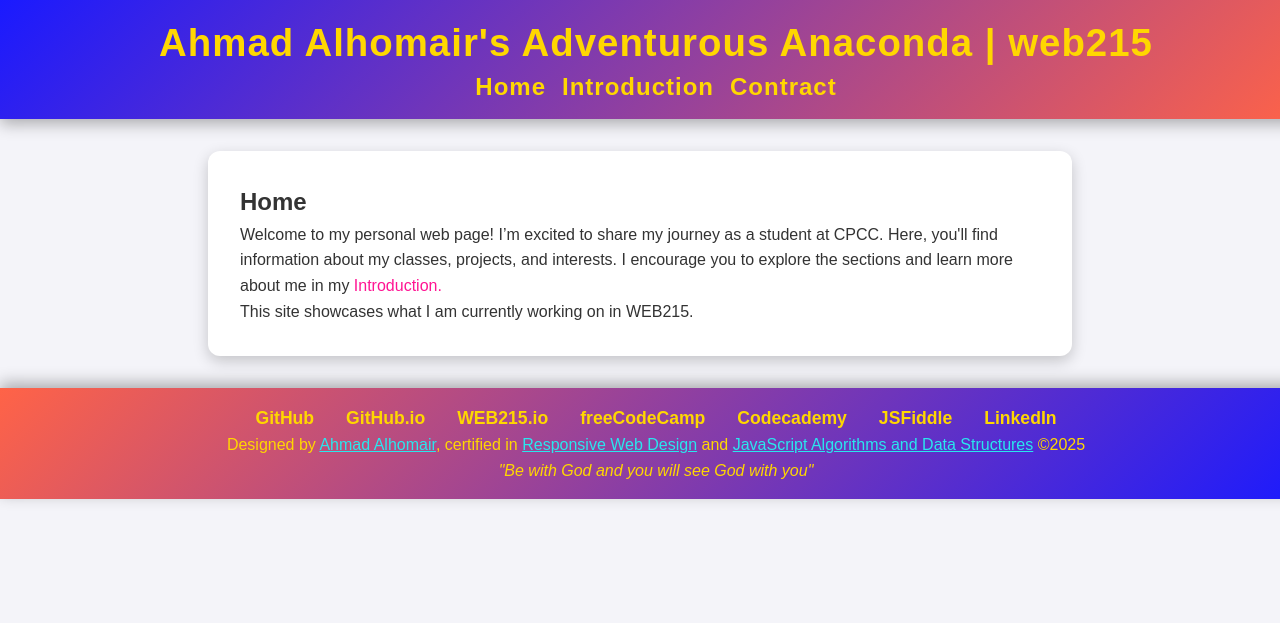
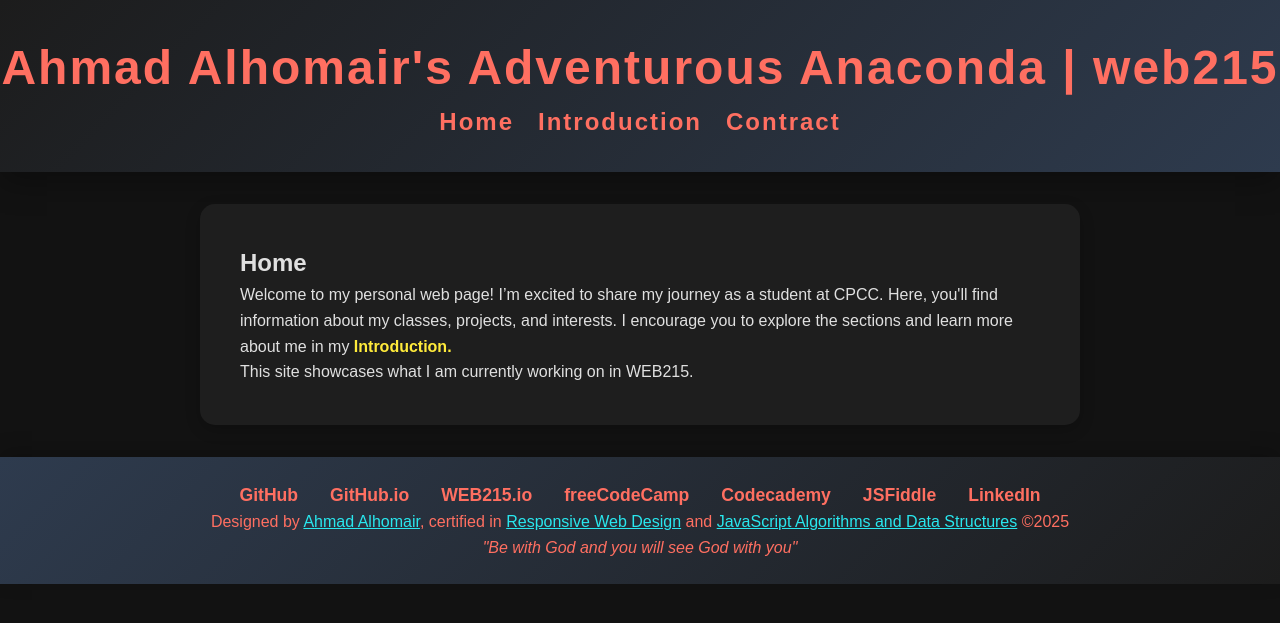
Before and after one commit to Aboomar524/web215, a PHP site: page / in a window 1280 px wide. Shown: the top 623 px of the page. Run offline with PHP 8.4, Linux system fonts and the light colour scheme.

Commit message:
chamge style

```diff
--- a/styles/default.css
+++ b/styles/default.css
@@ -15,13 +15,20 @@ li {
 }
 
 :root {
-  --primary-color: #1a1aff;
-  --secondary-color: #ff6347;
-  --accent-color: #ffd700;
-  --background-color: #f4f4f9;
-  --text-color: #333333;
-  --highlight-color: #ff1493;
-  --link-hover-color: #32cd32;
+  --primary-color: #1c1c1c;
+
+  --secondary-color: #2e3b4e;
+
+  --accent-color: #ff6f61;
+
+  --background-color: #121212;
+
+  --text-color: #e0e0e0;
+
+  --highlight-color: #ffeb3b;
+
+  --link-hover-color: #ff9800;
+
 }
 
 body {
@@ -35,52 +42,54 @@ body {
 header {
   background: linear-gradient(135deg, var(--primary-color), var(--secondary-color));
   color: var(--accent-color);
-  padding: 1rem;
+  padding: 2rem 0;
   text-align: center;
   font-weight: bold;
-  letter-spacing: 1px;
-  line-height: 1.4;
-  font-size: 1.2rem;
-  box-shadow: 0 5px 15px rgba(0, 0, 0, 0.3);
+  letter-spacing: 2px;
+  line-height: 1.5;
+  font-size: 1.5rem;
+  box-shadow: 0 10px 30px rgba(0, 0, 0, 0.3);
 }
 
 header nav ul {
   list-style-type: none;
   display: flex;
   justify-content: center;
-  gap: 1rem;
+  gap: 1.5rem;
 }
 
 header nav a {
   color: var(--accent-color);
   text-decoration: none;
   font-weight: bold;
-  transition: color 0.3s ease;
-  font-size: 1.1rem;
+  transition: color 0.3s ease, transform 0.2s ease;
+  font-size: 1.2rem;
 }
 
 header nav a:hover {
   color: var(--link-hover-color);
+  transform: scale(1.05);
 }
 
 main {
   margin: 2rem auto;
   max-width: 800px;
-  background: #ffffff;
-  padding: 2rem;
-  border-radius: 12px;
+  background: #1e1e1e;
+  padding: 2.5rem;
+  border-radius: 15px;
   box-shadow: 0 5px 15px rgba(0, 0, 0, 0.2);
 }
 
 main a {
   color: var(--highlight-color);
   text-decoration: none;
+  font-weight: bold;
 }
 
 main a:hover {
-  background-color: #222;
-  color: #fff;
-  padding: 0.2rem 0.5rem;
+  background-color: var(--highlight-color);
+  color: #212121;
+  padding: 0.5rem 1rem;
   border-radius: 5px;
 }
 
@@ -88,9 +97,9 @@ footer {
   background: linear-gradient(135deg, var(--secondary-color), var(--primary-color));
   color: var(--accent-color);
   text-align: center;
-  padding: 1rem;
+  padding: 1.5rem 0;
   margin-top: 2rem;
-  box-shadow: 0 -5px 15px rgba(0, 0, 0, 0.3);
+  box-shadow: 0 -5px 20px rgba(0, 0, 0, 0.2);
 }
 
 footer nav {
@@ -112,33 +121,37 @@ footer nav a:hover {
 }
 
 figure {
-  margin: 1.5rem auto;
+  margin: 2rem auto;
   text-align: center;
 }
 
 figure img {
-  max-width: 50%;
+  max-width: 60%;
   height: auto;
   border-radius: 10px;
+  transition: transform 0.3s ease;
+}
+
+figure img:hover {
+  transform: scale(1.05);
 }
 
 figure figcaption {
-  margin-top: 0.5rem;
+  margin-top: 1rem;
   font-style: italic;
-  color: var(--secondary-color);
+  color: var(--accent-color);
 }
 
 @media only screen and (min-width: 768px) {
   header {
     display: flex;
     flex-direction: column;
-    align-items: stretch;
-    position: relative;
+    align-items: center;
     width: 100%;
   }
 
   main {
-    min-width: 300px;
+    min-width: 320px;
   }
 
   header nav li a {
@@ -149,8 +162,7 @@ figure figcaption {
   footer {
     display: flex;
     flex-direction: column;
-    align-items: stretch;
-    position: relative;
+    align-items: center;
     width: 100%;
   }
 }
@@ -159,17 +171,17 @@ figure figcaption {
   header {
     display: flex;
     flex-direction: column;
-    align-items: stretch;
-    position: relative;
+    align-items: center;
     width: 100%;
   }
 
   header nav ul {
     flex-direction: column;
+    gap: 1rem;
   }
 
   main {
-    padding: 1rem;
+    padding: 1.5rem;
   }
 
   footer nav {
@@ -183,18 +195,16 @@ figure figcaption {
   }
 
   footer nav ul li {
-    align-items: center;
     font-size: 1rem;
   }
 
   figure {
     display: flex;
     flex-direction: column;
-    height: 100%;
     align-items: center;
   }
 
-  .ilustration {
+  .illustration {
     display: none;
   }
 
@@ -203,7 +213,6 @@ figure figcaption {
     display: flex;
     flex-direction: column;
     align-items: center;
-    height: 100%;
     width: 100%;
   }
 }
```
